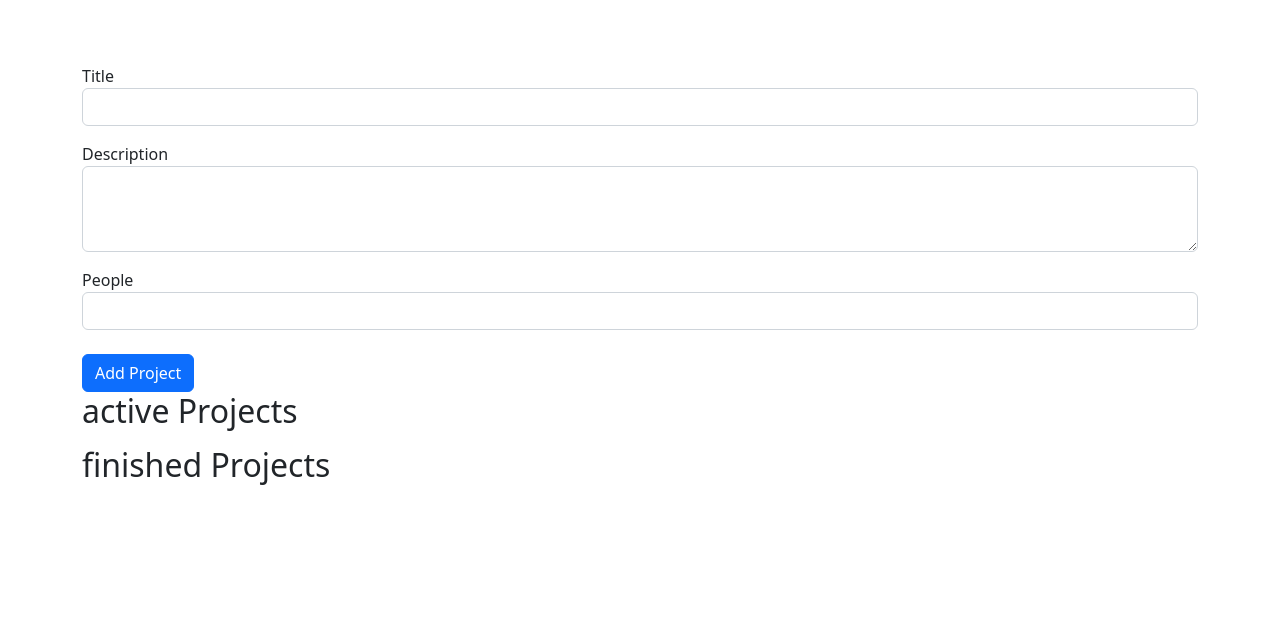
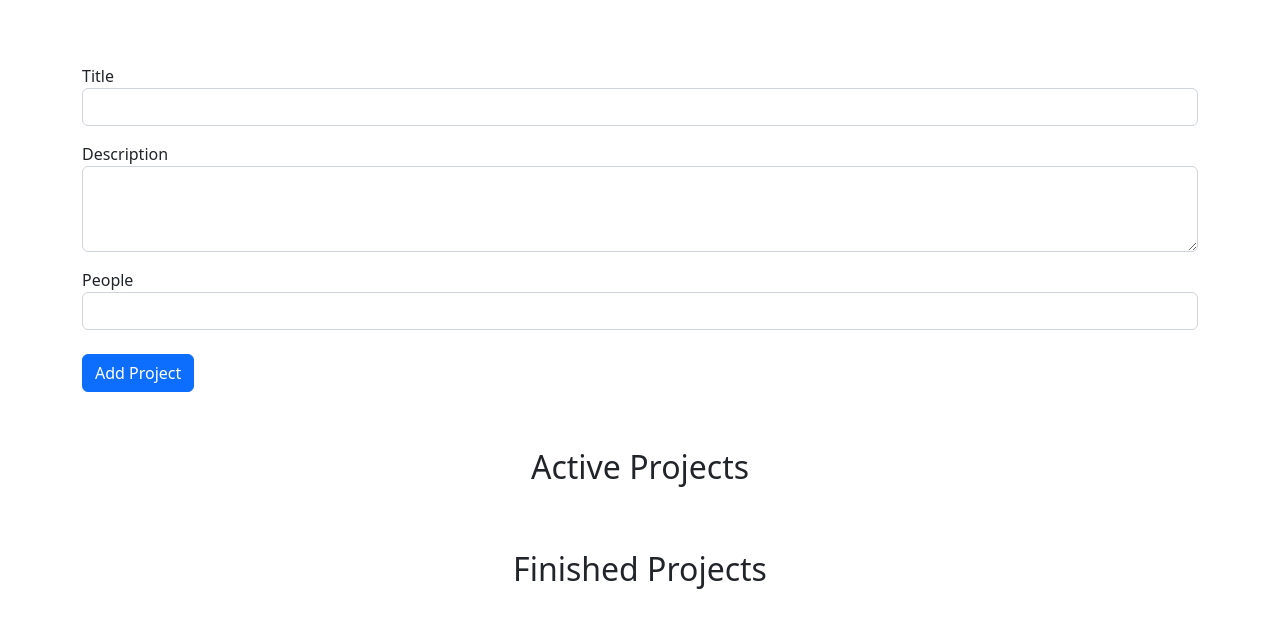
Before and after one commit to Manojlovic1998/typescript-drag-and-drop, a website with bundled scripts: page index.html in a window 1280 px wide. Built offline with nearby package versions, Linux system fonts and the light colour scheme.

Commit message:
Update class values for project-list template child..

```diff
--- a/index.html
+++ b/index.html
@@ -32,11 +32,11 @@
       <li></li>
     </template>
     <template id="project-list">
-      <section class="projects">
-        <header>
-          <h2></h2>
+      <section class="projects container my-5 text-center">
+        <header class="row py-2 text-center">
+          <h2 class="text-capitalize mb-0"></h2>
         </header>
-        <ul></ul>
+        <ul class="row"></ul>
       </section>
     </template>
     <div id="app" class="container py-5"></div>
```
